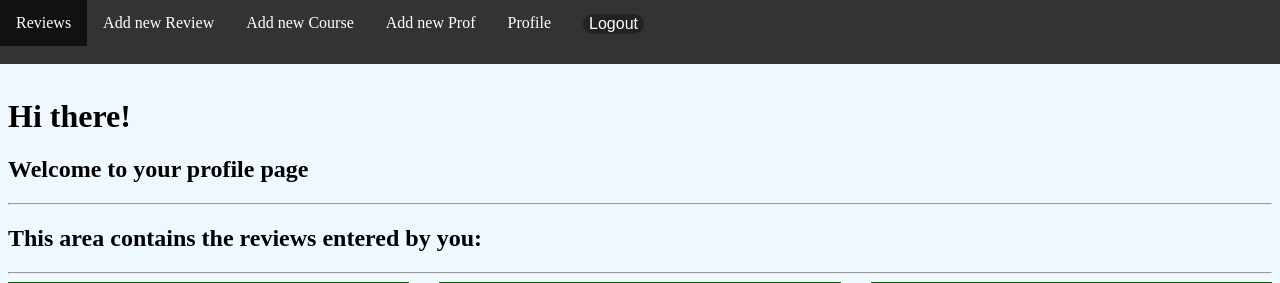
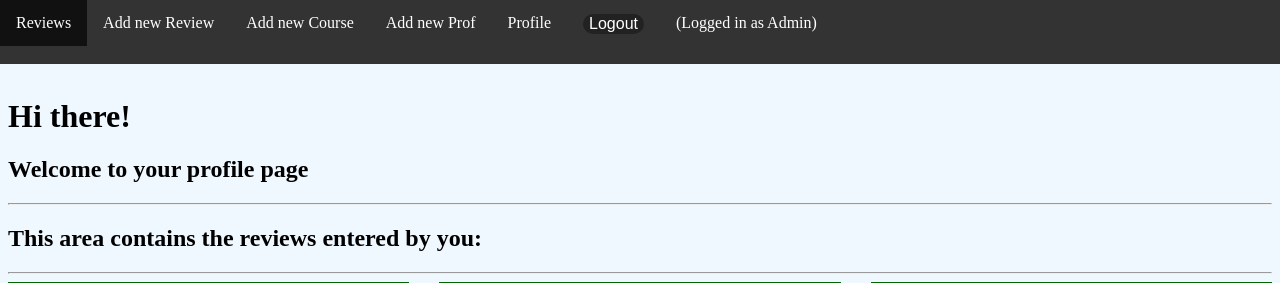
Before and after one commit to kshitijalwadhi/ProfReviewPortal, a Django app: page /accounts/profile/ in a window 1280 px wide. Shown: the top 283 px of the page. Run offline with Django 3.2, Linux system fonts and the light colour scheme; a user stored in the database is signed in; data comes from the database, SQL or seed files in the repository; some libraries are stand-ins or nearby versions.

Commit message:
add check for admin login

```diff
--- a/profreviewportal/templates/base_layout.html
+++ b/profreviewportal/templates/base_layout.html
@@ -27,6 +27,9 @@
                         <button type="submit">Logout</button>
                     </form>
                 </li>
+                {% if user.is_superuser %}
+                <li><a class="highlight">(Logged in as Admin)</a> </li>
+                {% endif %}
                 {% else %}
                 <li><a href="{% url 'accounts:login' %}" class="highlight">Login</a></li>
                 <li><a href="{% url 'accounts:signup' %}" class="highlight">Signup</a></li>
```
